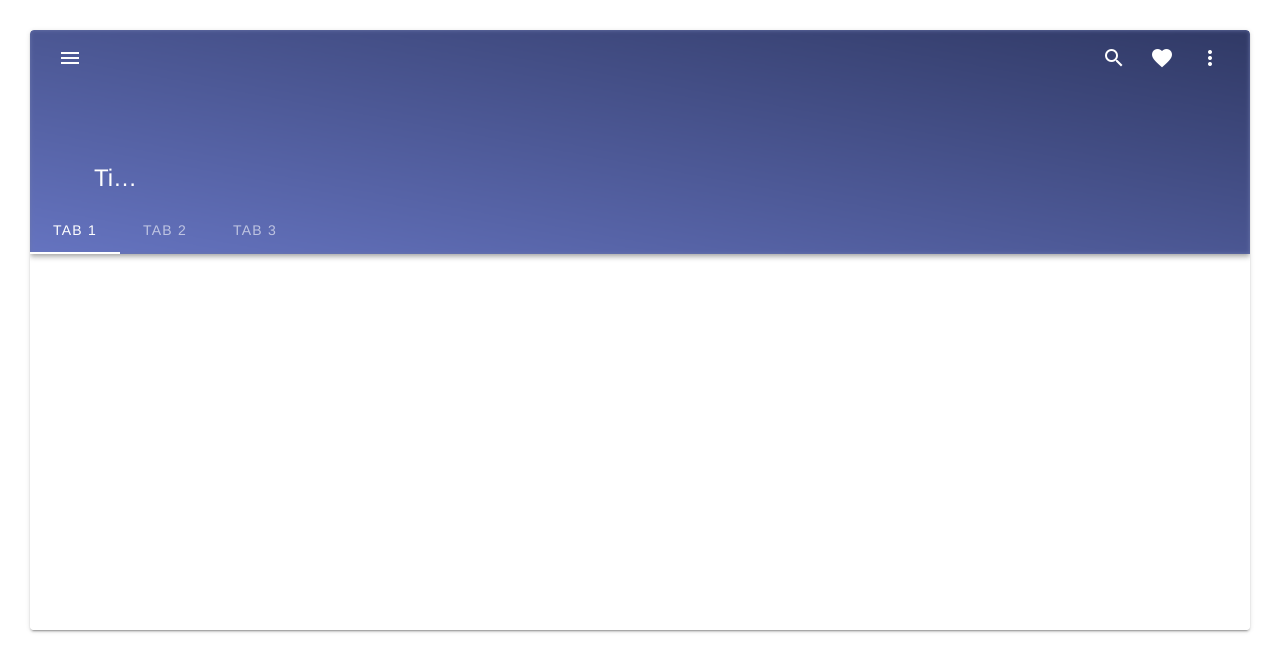
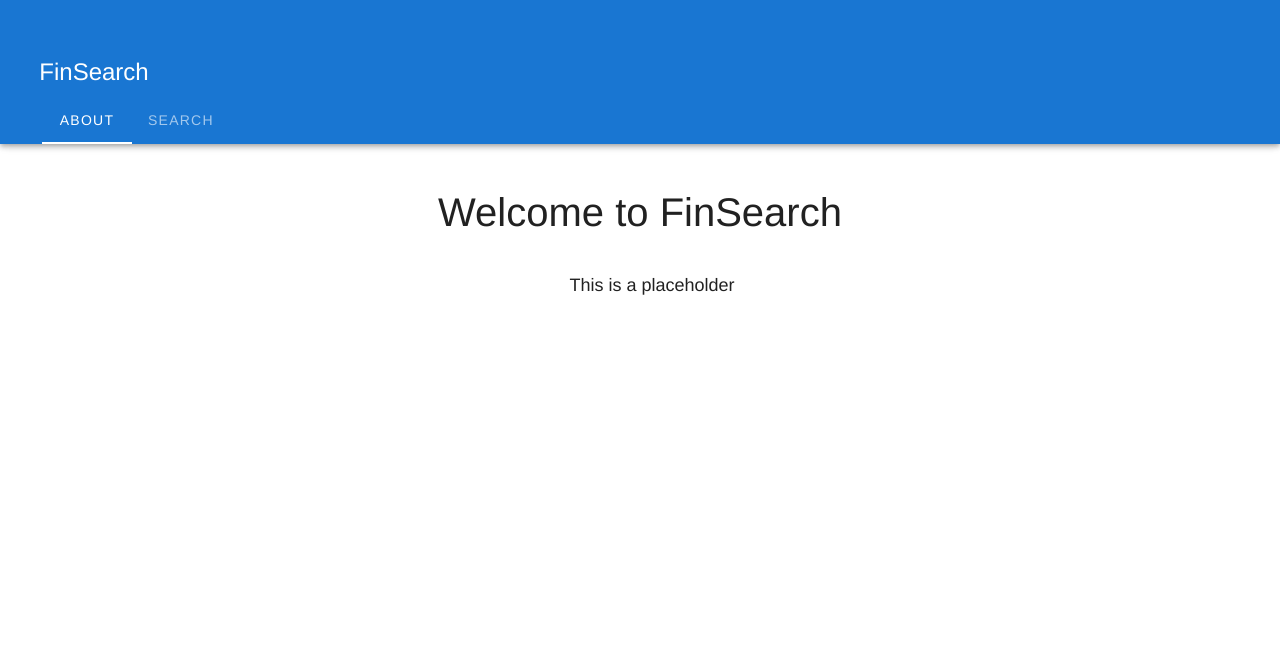
Before and after one commit to ValaryLim/finsearchIE, a Vue app in the folder finsearch_frontend/: page / in a window 1280 px wide. Shown: the top 672 px of the page. Built offline with nearby package versions, Linux system fonts and the light colour scheme.

Commit message:
Add navbar to Finsearch app (#6)

```diff
--- a/finsearch_frontend/src/App.vue
+++ b/finsearch_frontend/src/App.vue
@@ -1,27 +1,63 @@
 <template>
-    <div id="app">
-        <router-view/>
-    </div>
+    <v-app class="overflow-hidden">
+        <v-app-bar
+            app
+            color="primary" dark
+            prominent dense
+            scroll-target="#scrolling-techniques-3"
+        >
+        <v-app-bar-title class="text-no-wrap">
+            <router-link to="/" tag="span" style="cursor: pointer">
+                {{ title }}
+            </router-link>
+        </v-app-bar-title>
+        <template v-slot:extension>
+            <v-tabs align-with-title>
+                <v-tab v-for="item in menu_items" :key="item.title" :to="item.path">
+                    {{ item.title }}
+                </v-tab>
+            </v-tabs>
+        </template>
+        </v-app-bar>
+        <v-sheet
+            id="scrolling-techniques-3"
+            class="overflow-y-auto"
+        >
+            <v-container style="height: 20px;"></v-container>
+        </v-sheet>
+
+        <v-content>
+            <router-view></router-view>
+        </v-content>
+    </v-app>
 </template>
 
 <script>
 export default {
     name: 'App',
+    data() {
+        return {
+            title: 'FinSearch',
+            sidebar: false,
+            menu_items: [
+                { title: 'About', path:'/' },
+                { title: 'Search', path:'/search' },
+            ]
+        }
+    }
 }
 </script>
 
 <style>
 #app {
-  font-family: Avenir, Helvetica, Arial, sans-serif;
-  -webkit-font-smoothing: antialiased;
-  -moz-osx-font-smoothing: grayscale;
-  text-align: center;
-  color: #2c3e50;
-  margin: 30px;
+    font-family: Avenir, Helvetica, Arial, sans-serif;
+    -webkit-font-smoothing: antialiased;
+    -moz-osx-font-smoothing: grayscale;
+    text-align: center;
 }
 
-.v-data-table-header th {
-  /* used to align table */
-  white-space: nowrap;
+.v-app-bar-title__content {
+    width: 200px !important;
+    margin-left: -22px;
 }
 </style>
--- /dev/null
+++ b/finsearch_frontend/src/components/About.vue
@@ -0,0 +1,19 @@
+<template>
+  <v-container fluid>
+    <v-layout row wrap>
+      <v-flex xs12 class="text-xs-center" mt-5>
+        <h1>Welcome to FinSearch</h1>
+      </v-flex>
+      <v-flex xs12 sm6 offset-sm3 mt-3>
+        <blockquote class="blockquote text-xs-center">
+          This is a placeholder <br>
+        </blockquote>
+      </v-flex>
+    </v-layout>
+  </v-container>
+</template>
+<script>
+export default {
+  //name: "Landing"
+};
+</script>
--- a/finsearch_frontend/src/components/HelloWorld.vue
+++ /dev/null
@@ -1,53 +0,0 @@
-<template>
-  <v-card class="overflow-hidden">
-    <v-app-bar
-      absolute
-      color="#6A76AB"
-      dark
-      shrink-on-scroll
-      prominent
-      fade-img-on-scroll
-      scroll-target="#scrolling-techniques-3"
-    >
-      <template v-slot:img="{ props }">
-        <v-img
-          v-bind="props"
-          gradient="to top right, rgba(100,115,201,.7), rgba(25,32,72,.7)"
-        ></v-img>
-      </template>
-
-      <v-app-bar-nav-icon></v-app-bar-nav-icon>
-
-      <v-app-bar-title>Title</v-app-bar-title>
-
-      <v-spacer></v-spacer>
-
-      <v-btn icon>
-        <v-icon>mdi-magnify</v-icon>
-      </v-btn>
-
-      <v-btn icon>
-        <v-icon>mdi-heart</v-icon>
-      </v-btn>
-
-      <v-btn icon>
-        <v-icon>mdi-dots-vertical</v-icon>
-      </v-btn>
-
-      <template v-slot:extension>
-        <v-tabs align-with-title>
-          <v-tab>Tab 1</v-tab>
-          <v-tab>Tab 2</v-tab>
-          <v-tab>Tab 3</v-tab>
-        </v-tabs>
-      </template>
-    </v-app-bar>
-    <v-sheet
-      id="scrolling-techniques-3"
-      class="overflow-y-auto"
-      max-height="600"
-    >
-      <v-container style="height: 1000px;"></v-container>
-    </v-sheet>
-  </v-card>
-</template>
--- a/finsearch_frontend/src/components/Search.vue
+++ b/finsearch_frontend/src/components/Search.vue
@@ -83,8 +83,8 @@
                     <h4>Finsearch Results</h4>
                 </v-row>
                 <v-row align="center">
-                    <v-col cols="12" xl="9" lg="8" md="7" sm="0"></v-col>
-                    <v-col cols="12" xl="3" lg="4" md="5" sm="12">
+                    <v-col cols="12" xl="8" lg="7" md="5" sm="0"></v-col>
+                    <v-col cols="12" xl="4" lg="5" md="7" sm="12">
                         <v-select
                             v-model="relation_labels.selected"
                             :items="relationFilterOptions()"
@@ -93,7 +93,7 @@
                                 <v-chip v-if="index < 2" color="primary">
                                     <span>{{ item }}</span>
                                 </v-chip>
-                                <v-chip v-if="index === 2">
+                                <v-chip v-if="index === 2" style="background-color:white;">
                                     <span>+{{ relation_labels.selected.length - 2 }} Others</span>
                                 </v-chip>
                             </template>
--- a/finsearch_frontend/src/router/routes.js
+++ b/finsearch_frontend/src/router/routes.js
@@ -1,7 +1,7 @@
 import Vue from 'vue';
 import Router from 'vue-router';
 import Search from '../components/Search.vue';
-import HelloWorld from '../components/HelloWorld.vue';
+import About from '../components/About.vue';
 
 Vue.use(Router)
 
@@ -11,8 +11,8 @@ export default new Router({
     routes: [
         {
             path: '/',
-            name: 'HelloWorld',
-            component: HelloWorld,
+            name: 'About',
+            component: About
         },
         {
             path: '/search',
```
Also changed, not shown: finsearch_frontend/src/components/Books.vue (deleted, +0 -142 lines), 2 other files (tests, documents, lock files or other folders).
